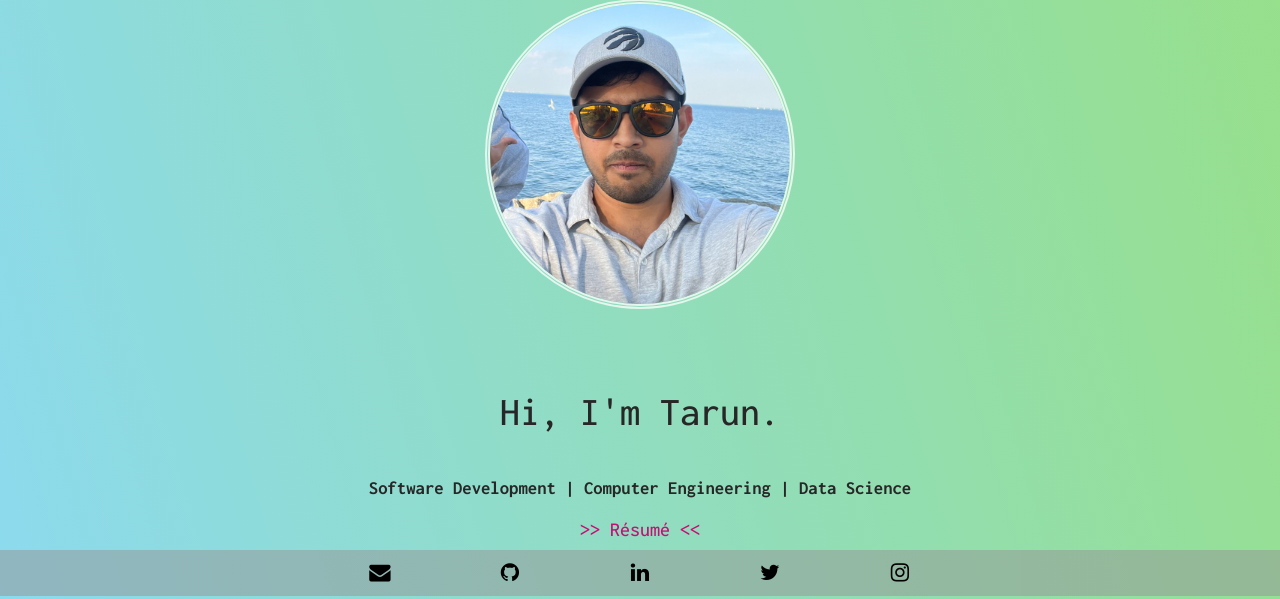
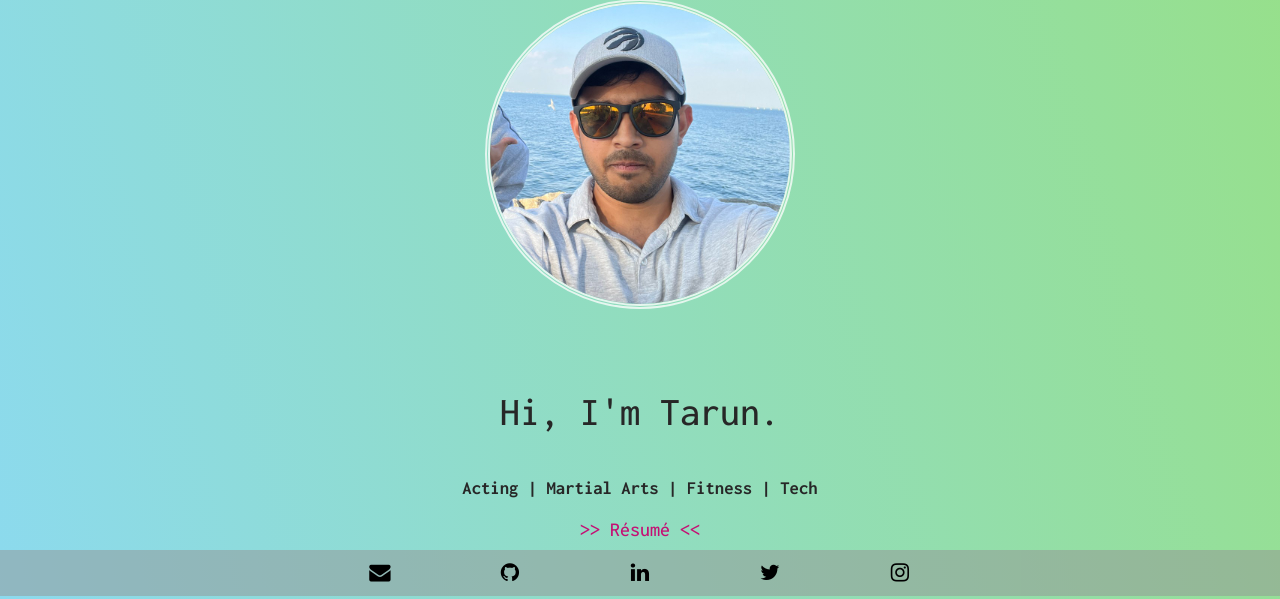
Before and after one commit to tarun010/tarun010.pythonanywhere.com, a Flask app: page / in a window 1280 px wide. Shown: the part 204-803 px from the top of the page. Run offline with Flask 2, Linux system fonts and the light colour scheme; data that the repository does not hold is empty; parts of the project's set-up code (start-up, migrations or seed data) failed here and were passed over; some libraries are stand-ins or nearby versions.

Commit message:
Update about.html

```diff
--- a/templates/about.html
+++ b/templates/about.html
@@ -18,7 +18,7 @@
             {% else %}
             <h2>Hi, I'm {{name}}.</h2>
             <br/>
-            <h3>Software Development | Computer Engineering | Data Science</h3>
+            <h3>Acting | Martial Arts | Fitness | Tech</h3>
             <h4><a href="../static/Resume-Tarun_Subramanian.pdf" target="_blank">>> Résumé <<</a></h4>
             {% endif %}
         </div>
```
